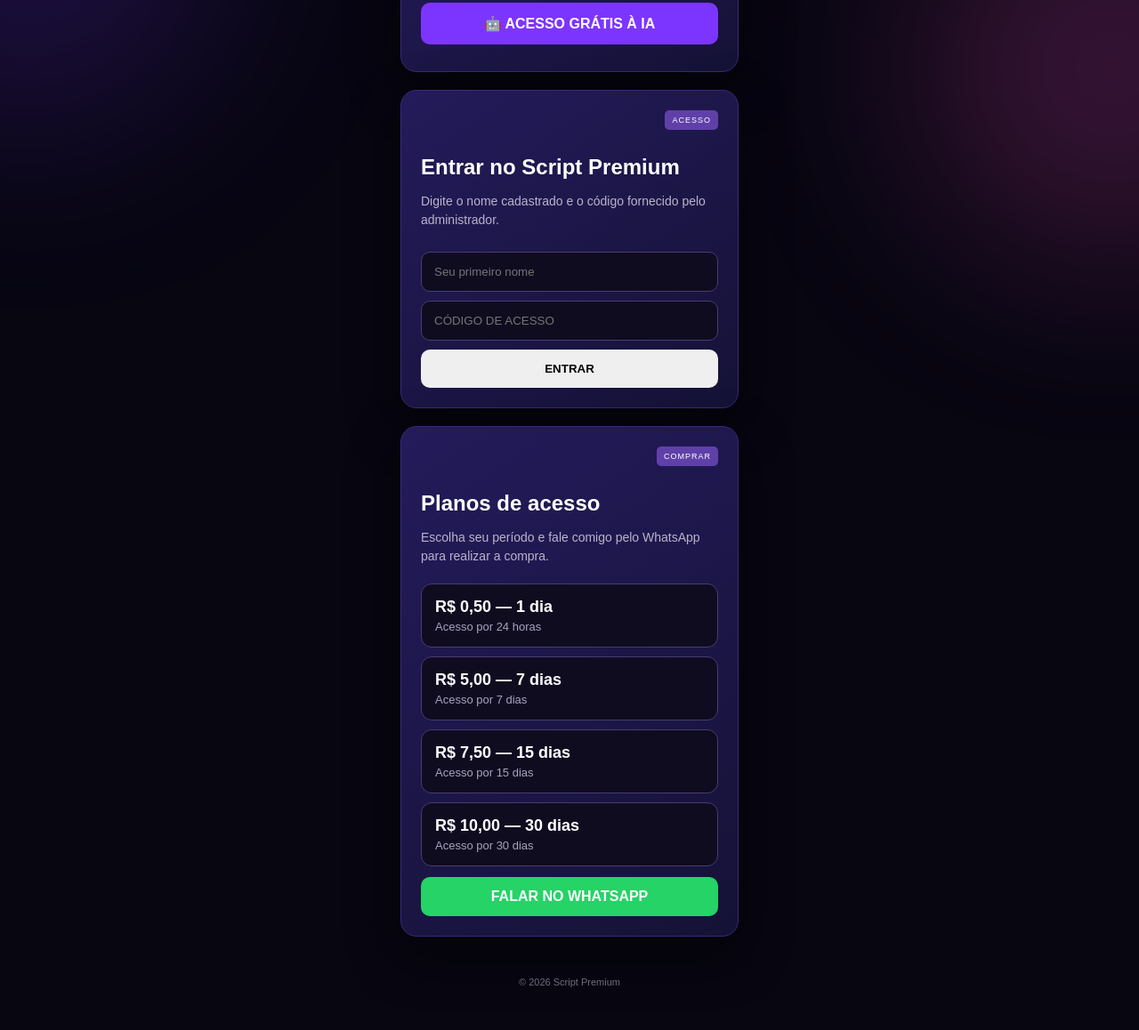
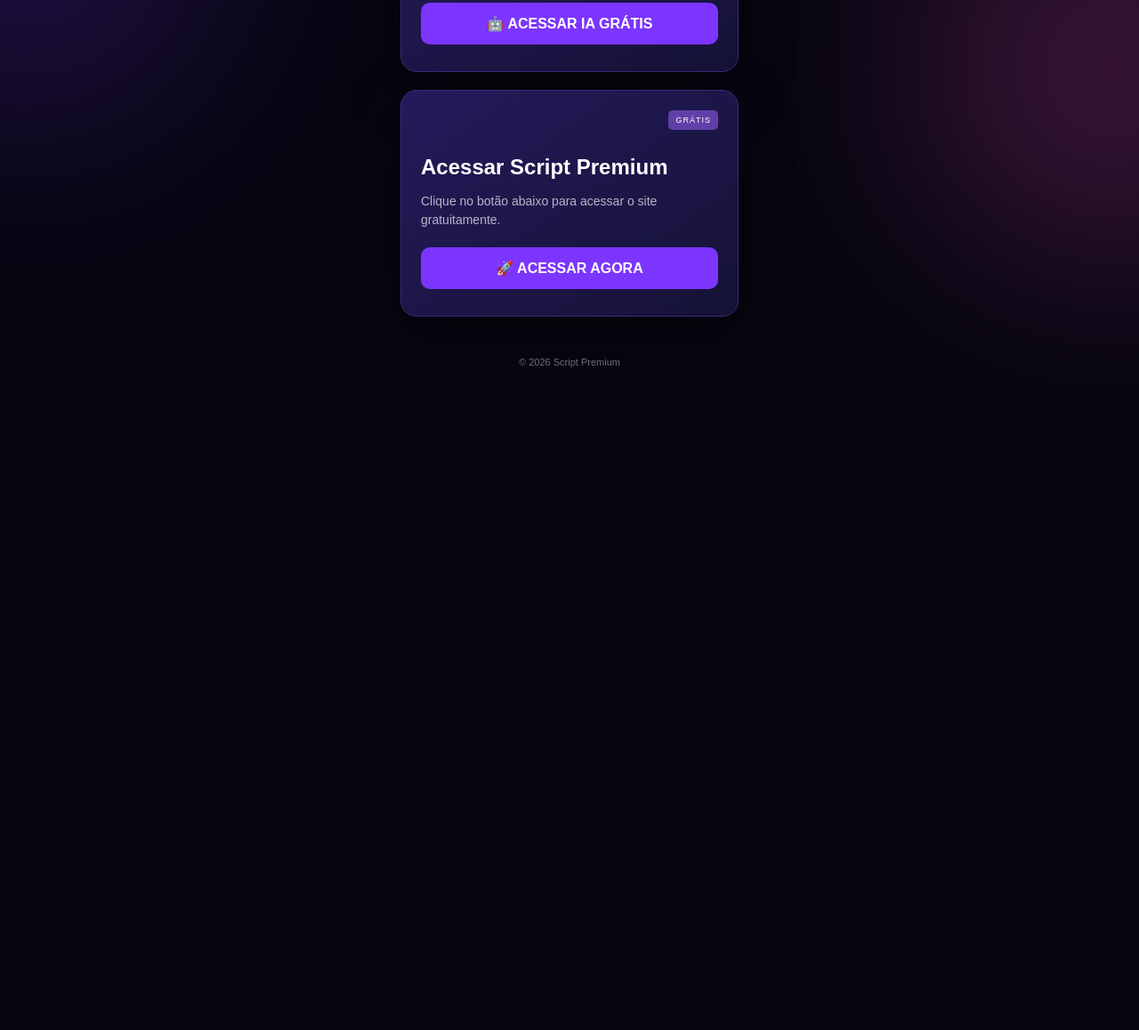
Before and after one commit to pedritohmb18012013-ux/scriptpremium, a website: page index.html in a window 1280 px wide. Shown: the part 464-1622 px from the top of the page at 89% size. After the commit the page ends 987 px from the top, so only its background shows below. Drawn offline with Linux system fonts and the light colour scheme.

Commit message:
Update index.html

```diff
--- a/index.html
+++ b/index.html
@@ -14,7 +14,7 @@
 
 <header>
   <div class="status">
-    <span></span> ACESSO PREMIUM
+    <span></span> ACESSO GRATUITO
   </div>
 </header>
 
@@ -25,13 +25,13 @@
 
   <div>
     <h1>Script <b>Premium</b></h1>
-    <p>Área de acesso</p>
+    <p>Acesso gratuito</p>
   </div>
 </section>
 
 <section class="cards">
 
-  <!-- ACESSO GRÁTIS À IA -->
+  <!-- IA ESCOLAR -->
 
   <article class="card">
 
@@ -62,124 +62,44 @@
         box-sizing:border-box;
       "
     >
-      🤖 ACESSO GRÁTIS À IA
+      🤖 ACESSAR IA GRÁTIS
     </a>
 
   </article>
 
-  <!-- LOGIN PREMIUM -->
+
+  <!-- ACESSO GRATUITO -->
 
   <article class="card" style="margin-top:20px;">
 
-    <span class="tag">ACESSO</span>
+    <span class="tag">GRÁTIS</span>
 
-    <h2>Entrar no Script Premium</h2>
+    <h2>Acessar Script Premium</h2>
 
     <p>
-      Digite o nome cadastrado e o código fornecido pelo administrador.
+      Clique no botão abaixo para acessar o site gratuitamente.
     </p>
 
-    <div style="margin-top:25px;">
-
-      <input
-        id="loginNome"
-        type="text"
-        placeholder="Seu primeiro nome"
-        autocomplete="name"
-        style="
-          width:100%;
-          padding:14px;
-          margin-bottom:10px;
-          border-radius:10px;
-          border:1px solid #4b3b72;
-          background:#0f0c20;
-          color:white;
-          box-sizing:border-box;
-        "
-      >
-
-      <input
-        id="loginCodigo"
-        type="text"
-        placeholder="Código de acesso"
-        autocomplete="off"
-        style="
-          width:100%;
-          padding:14px;
-          margin-bottom:10px;
-          border-radius:10px;
-          border:1px solid #4b3b72;
-          background:#0f0c20;
-          color:white;
-          box-sizing:border-box;
-          text-transform:uppercase;
-        "
-      >
-
-      <button
-        class="primary"
-        onclick="entrar()"
-        style="
-          width:100%;
-          padding:14px;
-          border:0;
-          border-radius:10px;
-          font-weight:bold;
-          cursor:pointer;
-        "
-      >
-        ENTRAR
-      </button>
-
-      <div id="loginMessage"></div>
-
-    </div>
-
-  </article>
-
-  <!-- PLANOS -->
-
-  <article class="card" style="margin-top:20px;">
-
-    <span class="tag">COMPRAR</span>
-
-    <h2>Planos de acesso</h2>
-
-    <p>
-      Escolha seu período e fale comigo pelo WhatsApp para realizar a compra.
-    </p>
-
-    <div class="plans">
-
-      <div class="plan">
-        <strong>R$ 0,50 — 1 dia</strong>
-        <span>Acesso por 24 horas</span>
-      </div>
-
-      <div class="plan">
-        <strong>R$ 5,00 — 7 dias</strong>
-        <span>Acesso por 7 dias</span>
-      </div>
-
-      <div class="plan">
-        <strong>R$ 7,50 — 15 dias</strong>
-        <span>Acesso por 15 dias</span>
-      </div>
-
-      <div class="plan">
-        <strong>R$ 10,00 — 30 dias</strong>
-        <span>Acesso por 30 dias</span>
-      </div>
-
-    </div>
-
     <a
-      href="https://wa.me/5512988428460?text=Olá!%20Quero%20comprar%20um%20acesso%20do%20Script%20Premium."
+      href="https://salvaestudante.com/"
       target="_blank"
       rel="noopener noreferrer"
       class="whatsappButton"
+      style="
+        background:#7c35ff;
+        display:block;
+        width:100%;
+        margin-top:20px;
+        padding:14px;
+        color:white;
+        border-radius:10px;
+        font-weight:bold;
+        text-align:center;
+        text-decoration:none;
+        box-sizing:border-box;
+      "
     >
-      FALAR NO WHATSAPP
+      🚀 ACESSAR AGORA
     </a>
 
   </article>
@@ -192,85 +112,5 @@
 
 </main>
 
-<script>
-
-async function entrar() {
-
-  const nome = document.getElementById("loginNome").value.trim();
-  const codigo = document.getElementById("loginCodigo").value.trim();
-  const message = document.getElementById("loginMessage");
-
-  if (!nome || !codigo) {
-    message.innerHTML =
-      '<div class="error">Digite o nome e o código.</div>';
-    return;
-  }
-
-  message.innerHTML =
-    '<div>Verificando acesso...</div>';
-
-  try {
-
-    const response = await fetch("/api/login", {
-      method: "POST",
-
-      headers: {
-        "Content-Type": "application/json"
-      },
-
-      body: JSON.stringify({
-        nome: nome,
-        codigo: codigo
-      })
-    });
-
-    const data = await response.json();
-
-    if (!response.ok || !data.success) {
-
-      message.innerHTML =
-        `<div class="error">${data.error || "Acesso negado."}</div>`;
-
-      return;
-    }
-
-    localStorage.setItem(
-      "ScriptPremiumNome",
-      nome
-    );
-
-    localStorage.setItem(
-      "ScriptPremiumCodigo",
-      data.codigo
-    );
-
-    localStorage.setItem(
-      "ScriptPremiumExpires",
-      data.expires_at
-    );
-
-    message.innerHTML = `
-      <div class="success">
-        Acesso liberado!<br>
-        Expira em:
-        ${new Date(data.expires_at).toLocaleString("pt-BR")}
-      </div>
-    `;
-
-    setTimeout(() => {
-      window.location.href = "https://salvaestudante.com/";
-    }, 1000);
-
-  } catch (error) {
-
-    console.error(error);
-
-    message.innerHTML =
-      '<div class="error">Erro ao conectar com o servidor.</div>';
-  }
-}
-
-</script>
-
 </body>
 </html>
```
